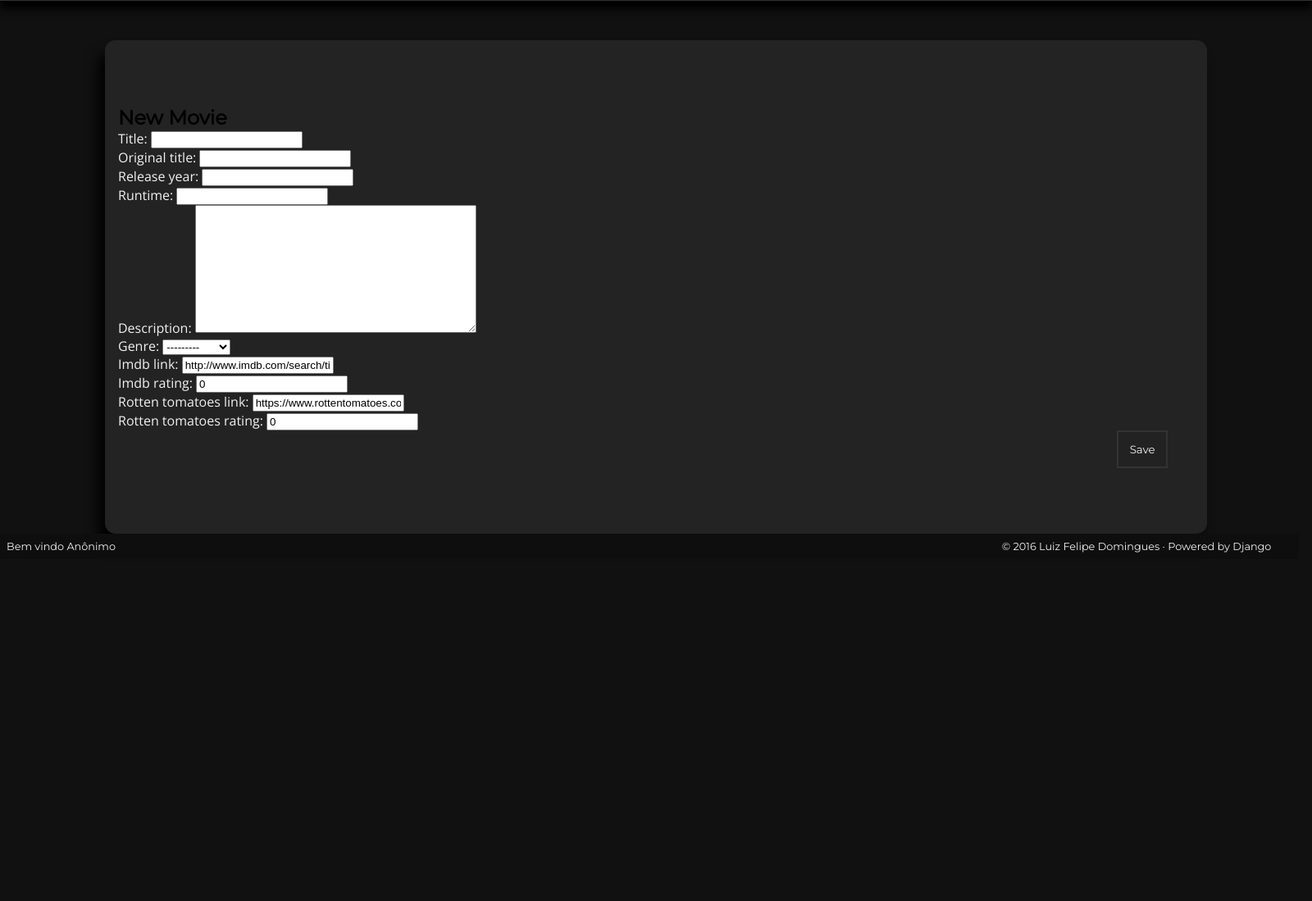
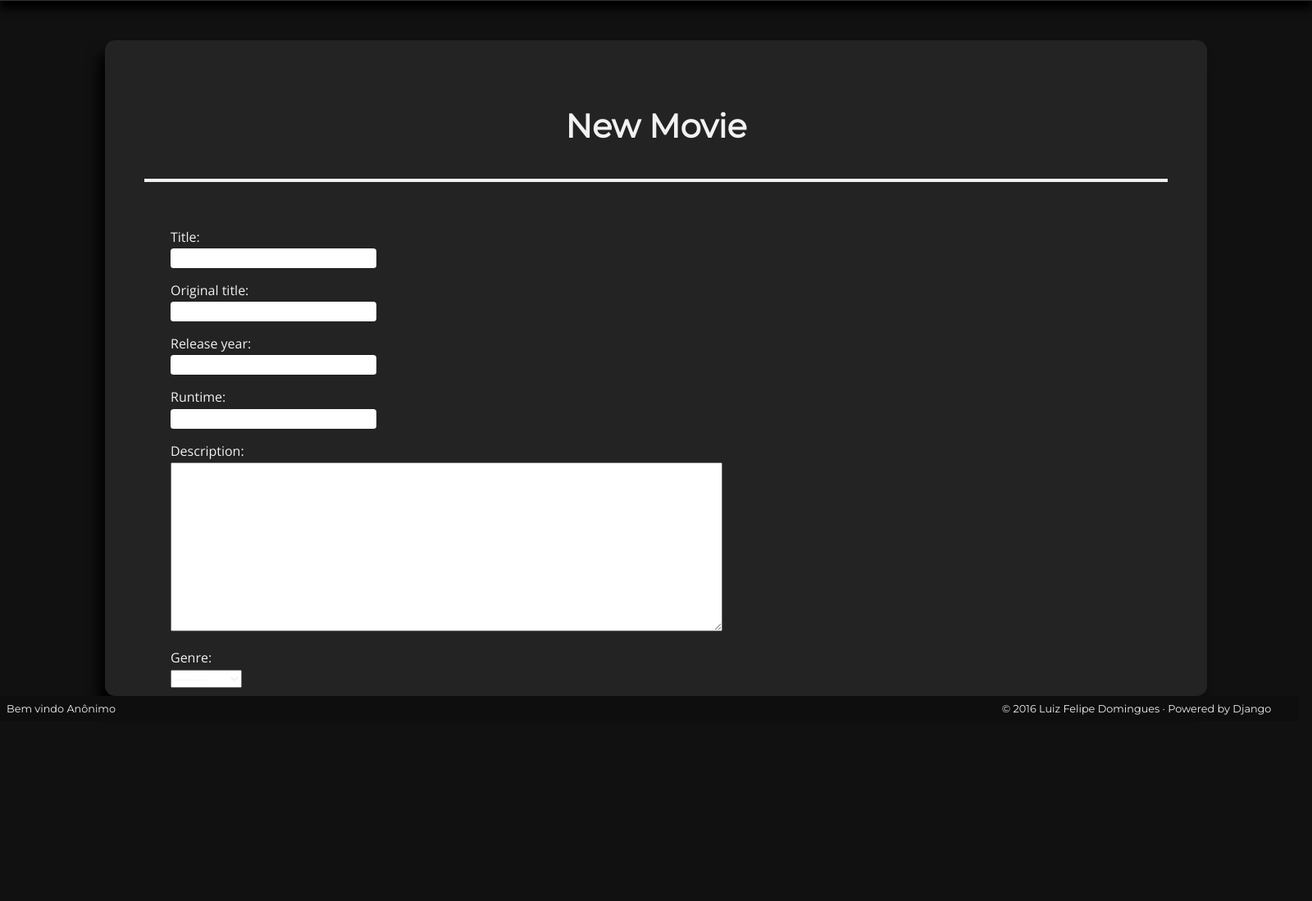
Before and after one commit to lfsando/cineice, a Django app: page /movies/new/ in a window 1600 px wide. Shown: the part 320-1419 px from the top of the page at 82% size. Run offline with Django 3.2, Linux system fonts and the light colour scheme; some libraries are stand-ins or nearby versions.

Commit message:
Add style to new movie forms

```diff
--- a/movies/static/movies/css/style.css
+++ b/movies/static/movies/css/style.css
@@ -81,8 +81,7 @@ p {
 
 /* CONTENT CONTAINER */
 .content-container {
-  margin: auto;
-  margin-top: 3em;
+  margin: 3em auto auto auto;
   padding: 5em 3em 5em 1em;
   box-shadow: -0.5em 1em 1em black;
   max-width: 80em;
@@ -300,53 +299,64 @@ p {
 
 /** NEW MOVIE FORM**/
 
-.movie-forms {
-  margin-left: 5em;
+#movie-forms {
+  margin-left: 2em;
 }
 
-
-
-
-
-
-/** FAKE SCROLL JS **/
-
-.scrollWrap{
-    overflow : hidden;
-    height   : 100%;
-    position : relative;
-    z-index  : 1;
-}
-.scrollContent{
-    height          : 100%;
-    width           : 100%;
-    padding         : 0 32px 0 0;
-    position        : relative;
-    right           : -18px;
-    overflow        : auto;
-    -moz-box-sizing : border-box;
-    box-sizing      : border-box;
+#form-container {
+  padding: 2em;
 }
 
-.fakeScrollBar{
-    position            : absolute;
-    background          : rgba(255,255,255,.5);
-    width               : 9px;
-    border-radius       : 4px;
-    right               : -15px;
-    top                 : 0;
-    z-index             : 0;
-    cursor              : -moz-grab;
-    cursor              : -webkit-grab;
+.movie-form p input {
+  border: none;
+  font-size: 1.2em;
+  border-radius: 0.2em;
+}
+.movie-form p input:focus {
+  box-shadow: 0 0 0.3em #888888;
 }
 
-.fakeScroll:hover .fakeScrollBar.fakescroll-grabbed{
-    cursor     : -moz-grabbing;
-    cursor     : -webkit-grabbing;
-    background : #FFF;
+#movie-forms p label{
+  font-size: 1em;
+  padding: 1em 0 0.2em 0;
+  display:block;
 }
 
-body.fakescroll-grabbed{
-    cursor     : -moz-grabbing;
-    cursor     : -webkit-grabbing;
+#new-movie-title{
+  margin-bottom: 0.2em;
+  padding-bottom: 1em;
+  border-bottom: 4px solid #f2f2f2;
+  text-align: center;
+  color: #f2f2f2;
+  font-size: 2.5em;
 }
+
+#id_description {
+  min-width: 50em;
+  min-height: 15em;
+}
+
+#id_genre {
+  list-style: none;
+  color: #f2f2f2;
+  font-family: "Open Sans", sans-serif;
+  padding: 0;
+  max-width: 55em;
+}
+
+#id_genre li {
+  display: inline;
+}
+
+#id_genre li label {
+  display: inline-block;
+  padding-left: 1em;
+  cursor: cell;
+}
+
+#id_genre li input {
+  vertical-align: middle;
+}
+#id_genre li label:focus{
+  color: orange;
+}
--- a/movies/templates/movies/add_movie.html
+++ b/movies/templates/movies/add_movie.html
@@ -2,11 +2,13 @@
 {% load staticfiles %}
 
 {% block content %}
-  <section id="movie-forms">
-    <h2>New Movie</h2>
+<section id="movie-forms">
+  <h2 id="new-movie-title">New Movie</h2>
+  <div id="form-container">
     <form method="POST" class="movie-form">{% csrf_token %}
       {{ form.as_p }}
       <button type="submit" class="return-button">Save</button>
     </form>
-  </section>
+  </div>
+</section>
 {% endblock %}
--- a/movies/templates/movies/movie_detail.html
+++ b/movies/templates/movies/movie_detail.html
@@ -10,8 +10,8 @@
       </div>
     </header>
     <section class="poster-section">
-      <a href="" >
-        <img class="movie-poster-img" src="" />
+      <a href="{{ movie.poster.url }}" >
+        <img class="movie-poster-img" src="{{ movie.poster.url }}" />
       </a>
     </section>
     <section class="movie-info-section">
--- a/movies/templates/movies/random.html
+++ b/movies/templates/movies/random.html
@@ -12,7 +12,7 @@
       </div>
     </header>
     <section class="poster-section">
-      <a href="" >
+      <a href="{{ movie.poster.url }}" >
         <img class="movie-poster-img" src="{{ movie.poster.url }}" />
       </a>
     </section>
```
